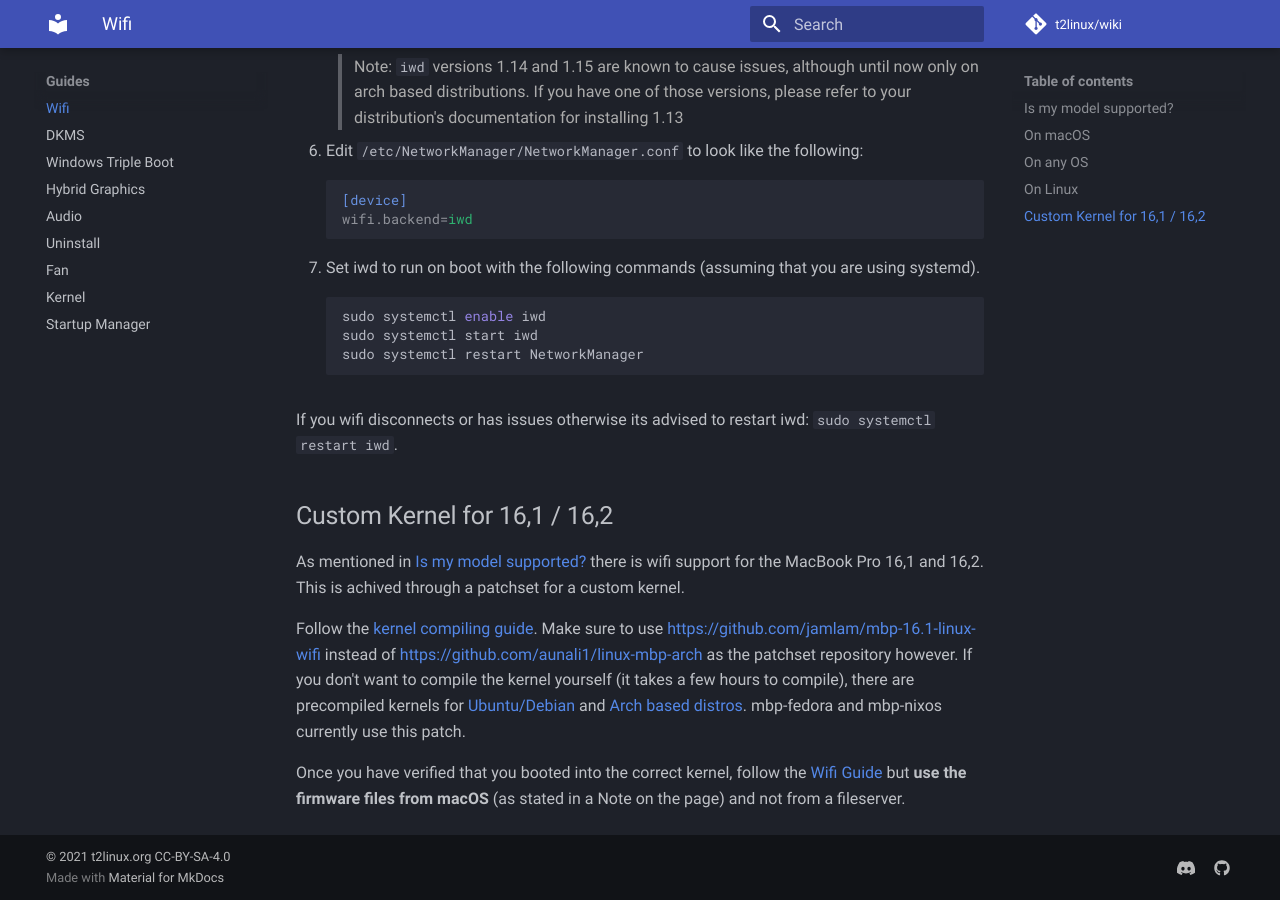
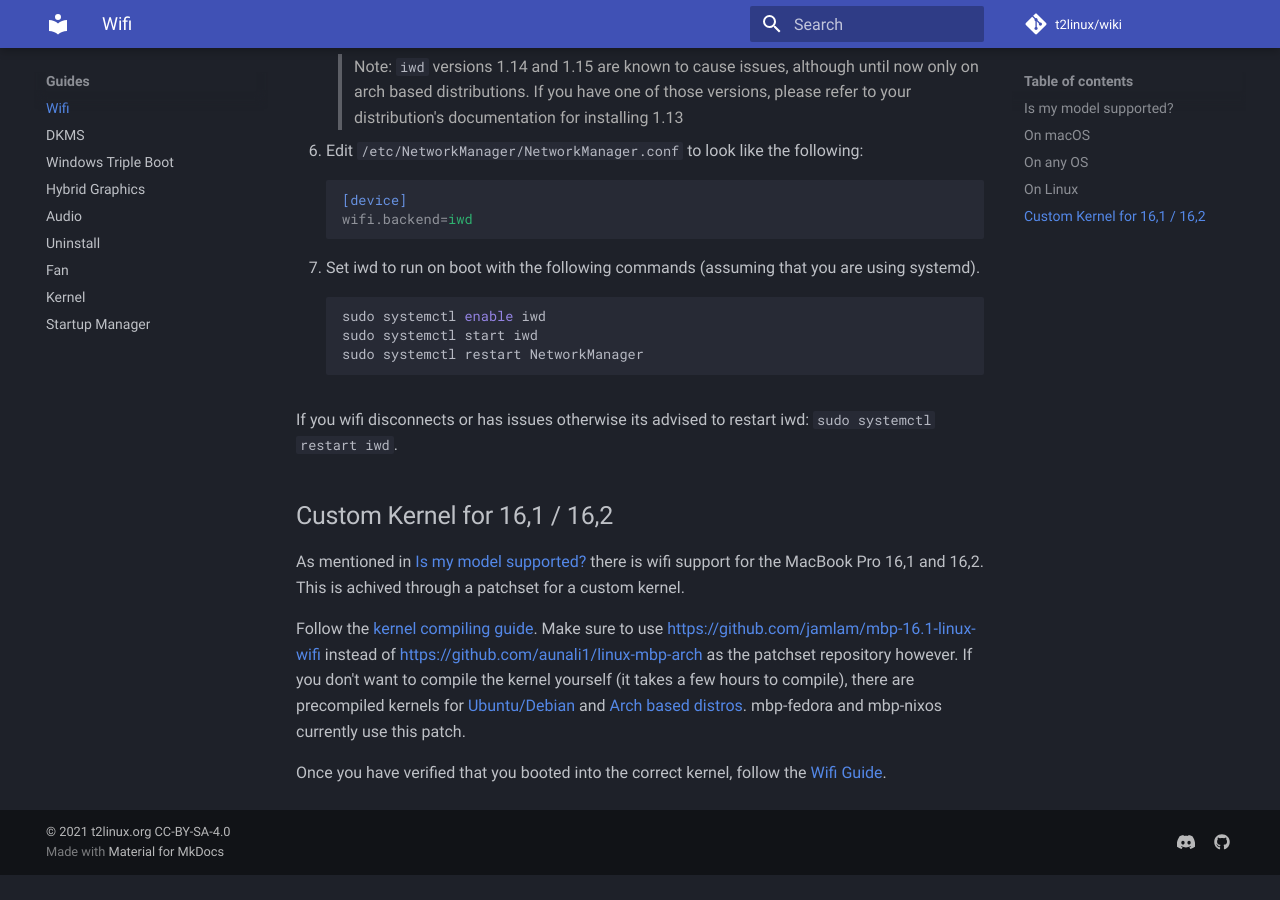
Before and after one commit to t2linux/wiki, an MkDocs documentation site: the page built from docs/guides/wifi.md, in a window 1280 px wide and 900 px high, scrolled down 2691 px. Built offline with MkDocs 1.6.1 and Material for MkDocs 9.7.7, drawn with Linux system fonts in a browser that asks for light colours; comment, search, counter and statistics services are not loaded; after the commit the page ends 3566 px from its top, so only the background shows below that.

Commit message:
Update wifi.md

```diff
--- a/docs/guides/wifi.md
+++ b/docs/guides/wifi.md
@@ -111,5 +111,4 @@ compile), there are precompiled kernels for [Ubuntu/Debian](https://github.com/R
 and [Arch based distros](https://github.com/Redecorating/mbp-16.1-linux-wifi/releases). mbp-fedora and
 mbp-nixos currently use this patch.
 
-Once you have verified that you booted into the correct kernel, follow the [Wifi Guide](https://wiki.t2linux.org/guides/wifi/) but
-**use the firmware files from macOS** (as stated in a Note on the page) and not from a fileserver.
+Once you have verified that you booted into the correct kernel, follow the [Wifi Guide](https://wiki.t2linux.org/guides/wifi/).
```
